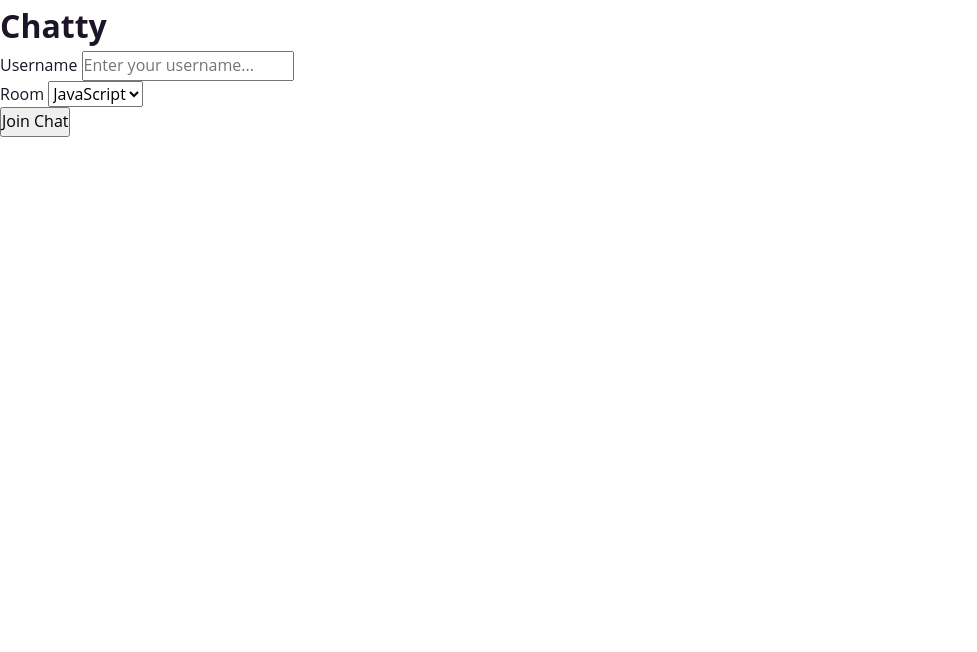
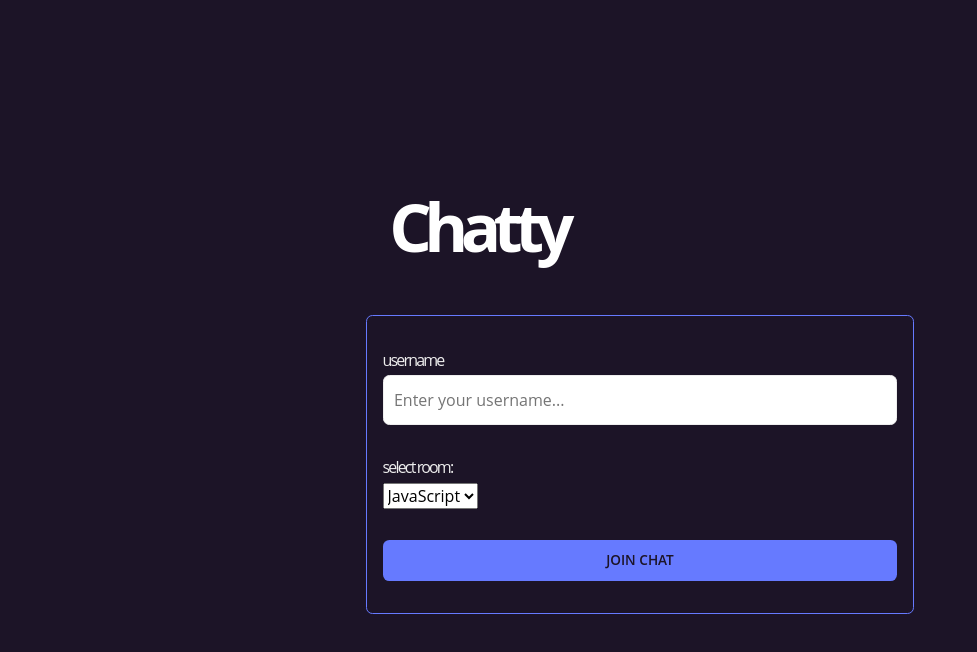
Before and after one commit to eniolajayi/chat-application, a website: page public/index.html in a window 1280 px wide. Shown: the whole page, without its empty margins (0-977 px from the left). Drawn offline with Linux system fonts and the light colour scheme; a web font is replaced by a local one.

Commit message:
complete styling for homepage

```diff
--- a/public/css/base.css
+++ b/public/css/base.css
@@ -43,10 +43,13 @@ select {
   --light: #fff;
   --black: #222831;
   --dark: #1c1427;
+  --primary: #667aff;
   --primary-yellow: #ffd369;
   --success-green-1: #ccffbd;
   --success-green-2: #7eca9c;
+  --error-color: #d9534f;
   --grey-2: #40394a;
+  --gradient: linear-gradient(to right, #64b3f4, #c2e59c);
 
   scroll-behavior: smooth;
 }
@@ -91,6 +94,99 @@ html:focus-within {
 
 body {
   font-family: var(--font-family);
+  color: var(--dark);
   line-height: 1.6;
   vertical-align: baseline;
 }
+
+button {
+  font-family: var(--font-family);
+}
+
+input,
+label {
+  display: block;
+}
+
+.heading-1 {
+  line-height: 1.2;
+  width: min(25ch, 100%);
+  font-size: clamp(2.25rem, 6vw, 4.1875rem);
+}
+
+.btn {
+  width: 100%;
+  padding: 0.6rem 1.25rem;
+  border: 0;
+  font-size: 0.85em;
+  font-weight: 600;
+  text-transform: uppercase;
+  border-radius: 0.4rem;
+  cursor: pointer;
+}
+
+.btn-primary {
+  background-color: var(--primary);
+  color: var(--dark);
+}
+.container {
+  margin-left: auto;
+  margin-right: auto;
+  width: 100vw;
+  height: 100vh;
+  display: flex;
+  justify-content: center;
+  align-items: center;
+  flex-direction: column;
+  background-color: var(--dark);
+}
+
+.header {
+  width: 100%;
+  height: auto;
+  text-align: center;
+}
+.logo {
+  letter-spacing: -0.2ch;
+  color: var(--light);
+}
+
+.main {
+  width: min(60ch, 100% - 2rem);
+  display: flex;
+  flex-direction: column;
+  align-items: center;
+  justify-content: stretch;
+  border: 1px solid var(--primary);
+  margin-top: 3rem;
+  background-color: var(--dark);
+  border-radius: 0.4rem;
+}
+
+.form {
+  border-radius: 0.4rem;
+  width: 100%;
+  height: 100%;
+  padding: 2rem 1rem;
+}
+
+.input-group {
+  margin-bottom: 1.875rem;
+}
+.input-label {
+  text-transform: lowercase;
+  font-weight: 400;
+  color: var(--grey);
+  margin-bottom: 0.125rem;
+  letter-spacing: -0.2ch;
+}
+.input {
+  width: 100%;
+  min-height: 50px;
+  font-family: var(--font-family);
+  padding: 0.2rem 0 0.2rem 0.65rem;
+  margin-bottom: 1rem;
+  border-radius: 0.4rem;
+  outline: none;
+  border: 1px solid var(--grey);
+}
--- a/public/index.html
+++ b/public/index.html
@@ -18,7 +18,7 @@
   <body>
     <div class="container">
       <header class="header">
-        <h1>Chatty</h1>
+        <h1 class="heading-1 logo">Chatty</h1>
       </header>
       <main class="main">
         <form class="form" action="chatboard.html">
@@ -34,7 +34,7 @@
             />
           </div>
           <div class="input-group">
-            <label class="input-label" for="room">Room</label>
+            <label class="input-label" for="room">Select room:</label>
             <select class="input--select" name="room" id="room">
               <option value="JavaScript">JavaScript</option>
               <option value="Python">Python</option>
```
